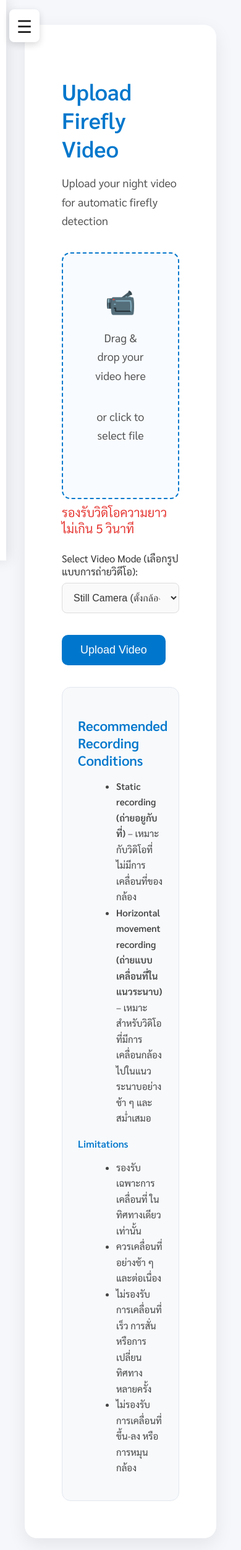
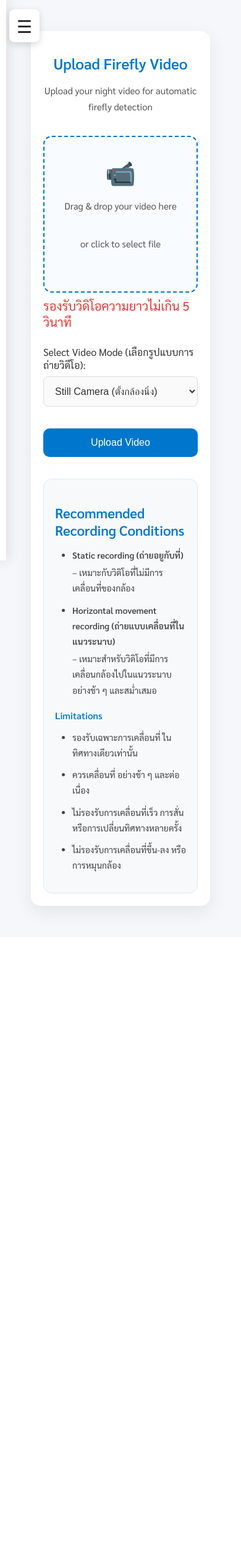
Before and after one commit to Wasupol112/firefly, a Flask app: page /upload in a window 390 px wide. Shown: the top 2500 px of the page at 62% size. After the commit the page ends 1486 px from the top, so only its background shows below. Run offline with Flask 3, Linux system fonts and the light colour scheme; the visitor is signed in with stand-in values (Sample User, id 1); some libraries are stand-ins or nearby versions.

Commit message:
Update upload.html

```diff
--- a/templates/upload.html
+++ b/templates/upload.html
@@ -125,9 +125,15 @@ transform:translateY(0);
 margin-top:35px;
 background:#f7f9fb;
 padding:25px;
+font-size: 15px;
 border-radius:14px;
 text-align:left;
 border:1px solid #e3e8ef;
+}
+
+.upload-guide li b{
+display: block;
+margin-bottom: 3px;
 }
 
 .upload-guide h3{
@@ -202,6 +208,63 @@ color:#e53935;
 font-size:20px;
 margin-top:8px;
 font-weight:500;
+}
+
+@media (max-width: 768px){
+
+    .hero{
+        max-width: 100%;
+        padding: 20px;
+        margin: 10px;
+        border-radius: 15px;
+    }
+
+    .hero h1{
+        font-size: 24px;
+        text-align: center;
+    }
+
+    .hero p{
+        font-size: 15px;
+        text-align: center;
+    }
+
+    /* upload guide ขยายเต็ม */
+    .upload-guide{
+        padding: 18px;
+    }
+
+    /* bullet point อ่านง่ายขึ้น */
+    .upload-guide ul{
+        margin-left: 18px;
+        padding-left: 10px;
+        font-size: 14px;
+        line-height: 1.8;
+    }
+
+    .upload-guide li{
+        margin-bottom: 10px;
+        word-break: break-word; /* กันข้อความล้น */
+    }
+
+    /* ปุ่ม */
+    .btn{
+        width: 100%;
+        font-size: 16px;
+    }
+
+    /* upload area */
+    .upload-area{
+        padding: 30px 15px;
+    }
+
+    .upload-text{
+        font-size: 16px;
+    }
+
+    .upload-sub{
+        font-size: 13px;
+    }
 }
 </style>
 
```
